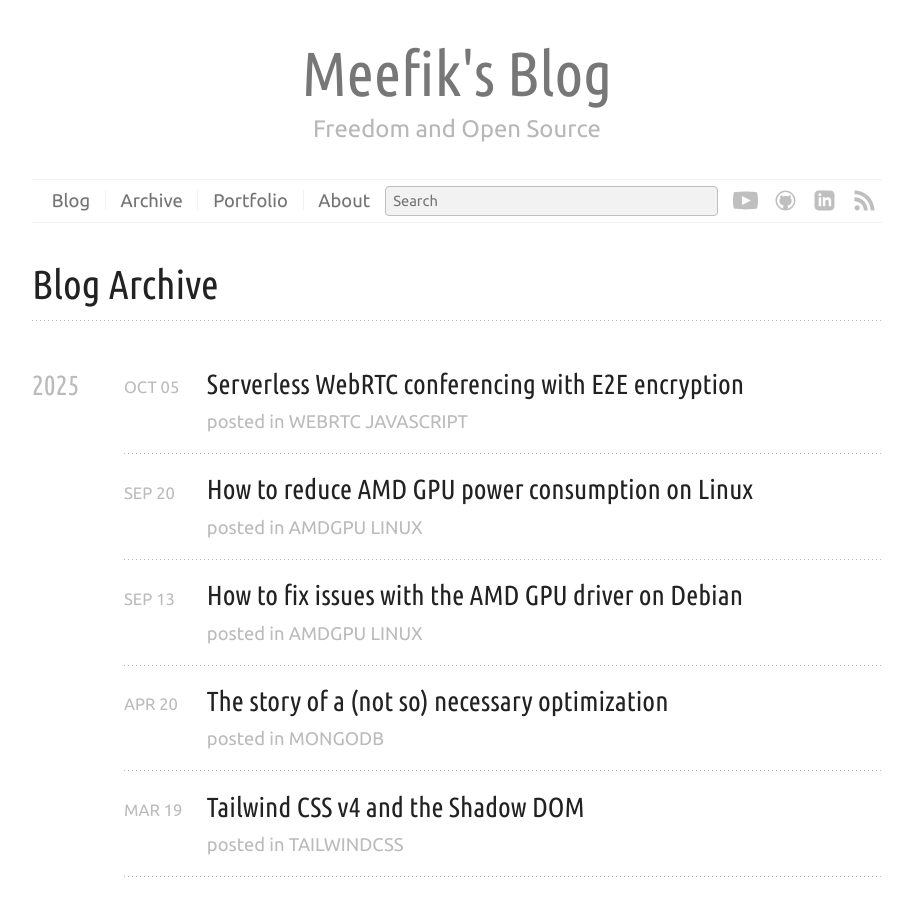
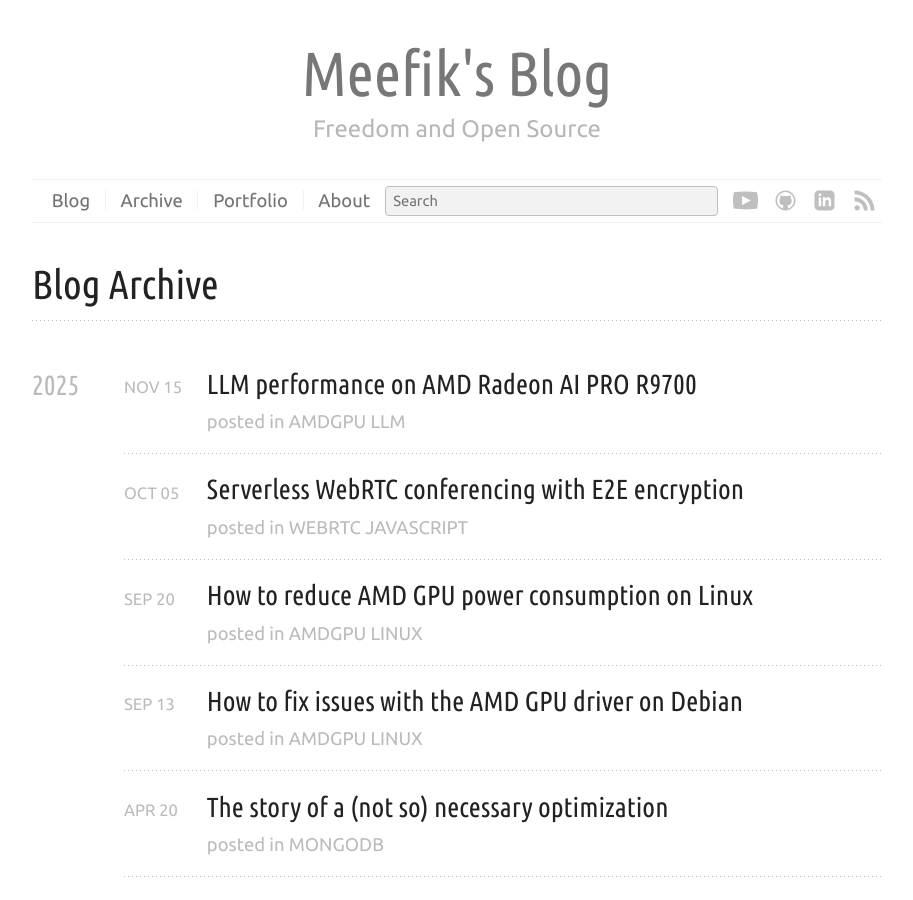
Before and after one commit to meefik/meefik.github.io, a Jekyll site: the page built from pages/archive.html, in a window 1280 px wide and 900 px high. Shown: the whole window, without its empty margins (183-1096 px from the left). Built offline with Jekyll 4.4.1, drawn with Linux system fonts in a browser that asks for light colours; some of the changed lines change nothing that is shown.

Commit message:
Create a new post about the performance of LLM on an AMD GPU

````diff
--- /dev/null
+++ b/_posts/2025-11-15-llms-performance-on-amdgpu.md
@@ -0,0 +1,113 @@
+---
+layout: post
+title: LLM performance on AMD Radeon AI PRO R9700
+date: 2025-11-15 18:00:00 +0000
+categories: [amdgpu, llm]
+comments: true
+---
+
+Recently, I acquired an [AMD Radeon AI PRO R9700](https://www.amd.com/en/products/graphics/workstations/radeon-ai-pro/ai-9000-series/amd-radeon-ai-pro-r9700.html) to enhance my machine learning and development setup. It is a powerful GPU designed for professional workloads, including machine learning and AI applications. In this post, we explore the performance of large language models (LLMs) on the R9700, highlighting its capabilities and benchmarks.
+
+![chart](/assets/images/amdgpu-r9700-ollama-performance.png "AMD Radeon AI PRO R9700 performance on LLMs using Ollama")
+
+<!--more-->
+
+## Hardware overview
+
+The PC used for testing is equipped with the following specifications:
+
+- **Motherboard**: B550 AORUS ELITE AX V2
+- **GPU**: AMD Radeon AI PRO R9700 (32 GB VRAM, RDNA 4)
+- **CPU**: AMD Ryzen 9 5950X (16 cores / 32 threads)
+- **RAM**: 64 GB DDR4-2666
+- **Storage**: NVMe Samsung SSD 970 EVO Plus 1TB
+
+## Setup environment
+
+For testing LLM performance we set up the following environment:
+
+- [Docker Compose](https://docs.docker.com/compose/)
+- [Ollama with ROCm](https://ollama.com)
+- [Open WebUI](https://github.com/open-webui/open-webui)
+
+The `docker-compose.yml` file used for the setup is as follows:
+```yaml
+services:
+  ollama:
+    image: ollama/ollama:rocm
+    ports:
+      - 11434:11434
+    volumes:
+      - ollama:/root/.ollama
+    environment:
+      - 'HSA_OVERRIDE_GFX_VERSION=12.0.0'
+    devices:
+      - '/dev/kfd'
+      - '/dev/dri'
+    tty: true
+    restart: unless-stopped
+
+  open-webui:
+    image: ghcr.io/open-webui/open-webui:main
+    volumes:
+      - open-webui:/app/backend/data
+    depends_on:
+      - ollama
+    ports:
+      - 8080:8080
+    environment:
+      - 'OLLAMA_BASE_URL=http://ollama:11434'
+      - 'WEBUI_SECRET_KEY='
+    extra_hosts:
+      - host.docker.internal:host-gateway
+    restart: unless-stopped
+
+volumes:
+  ollama:
+  open-webui:
+```
+
+Run these services with:
+```sh
+docker-compose up -d
+```
+
+## Benchmark results
+
+I used the following prompt for testing:
+
+`Tell me a story about a brave knight who saves a village from a dragon.`
+
+Here are the benchmark results for various models based on this prompt:
+
+| Model            | VRAM usage | Prompt          | Response       |
+|------------------|------------|-----------------|----------------|
+| mistral:7b       | 6 GB       | 414 tokens/sec  | 80 tokens/sec  |
+| llama3.1:8b      | 7 GB       | 386 tokens/sec  | 77 tokens/sec  |
+| phi4:14b         | 12 GB      | 213 tokens/sec  | 50 tokens/sec  |
+| gpt-oss:20b      | 13 GB      | 704 tokens/sec  | 91 tokens/sec  |
+| gemma3:27b       | 19 GB      | 207 tokens/sec  | 27 tokens/sec  |
+| qwen3-coder:30b  | 18 GB      | 250 tokens/sec  | 75 tokens/sec  |
+| qwen3:32b        | 21 GB      | 179 tokens/sec  | 23 tokens/sec  |
+| deepseek-r1:32b  | 22 GB      | 99 tokens/sec   | 23 tokens/sec  |
+
+For vision models that understand images, I used this image with the following prompt:
+
+`What is in this picture?`
+
+![image-example](/assets/images/meefik-at-work.png)
+
+| Model            | VRAM usage | Prompt          | Response       |
+|------------------|------------|-----------------|----------------|
+| moondream:1.8b   | 3 GB       | 2156 tokens/sec | 188 tokens/sec |
+| gemma3:4b        | 5 GB       | 1316 tokens/sec | 107 tokens/sec |
+| gemma3n:e4b      | 8 GB       | 367 tokens/sec  | 58 tokens/sec  |
+| llava:7b         | 6 GB       | 515 tokens/sec  | 83 tokens/sec  |
+| qwen3-vl:8b      | 11 GB      | 423 tokens/sec  | 73 tokens/sec  |
+| gemma3:27b       | 19 GB      | 171 tokens/sec  | 27 tokens/sec  |
+| qwen3-vl:32b     | 26 GB      | 132 tokens/sec  | 24 tokens/sec  |
+| llava:34b        | 22 GB      | 129 tokens/sec  | 24 tokens/sec  |
+
+## Conclusion
+
+The AMD Radeon AI PRO R9700 demonstrates strong performance across a variety of large language models, handling both text-only and vision-capable models effectively. With its substantial VRAM and robust architecture, the R9700 is well-suited for professional AI workloads, making it a compelling choice for developers and researchers working with LLMs. Now, I can take full advantage of AMD's capabilities for my AI projects and code with local LLMs!
````
Also changed, not shown: _posts/2025-09-20-amdgpu-power-consumption.md (+2 -0 lines), assets/images/amdgpu-r9700-ollama-performance.png (added), assets/images/meefik-at-work.png (added).
